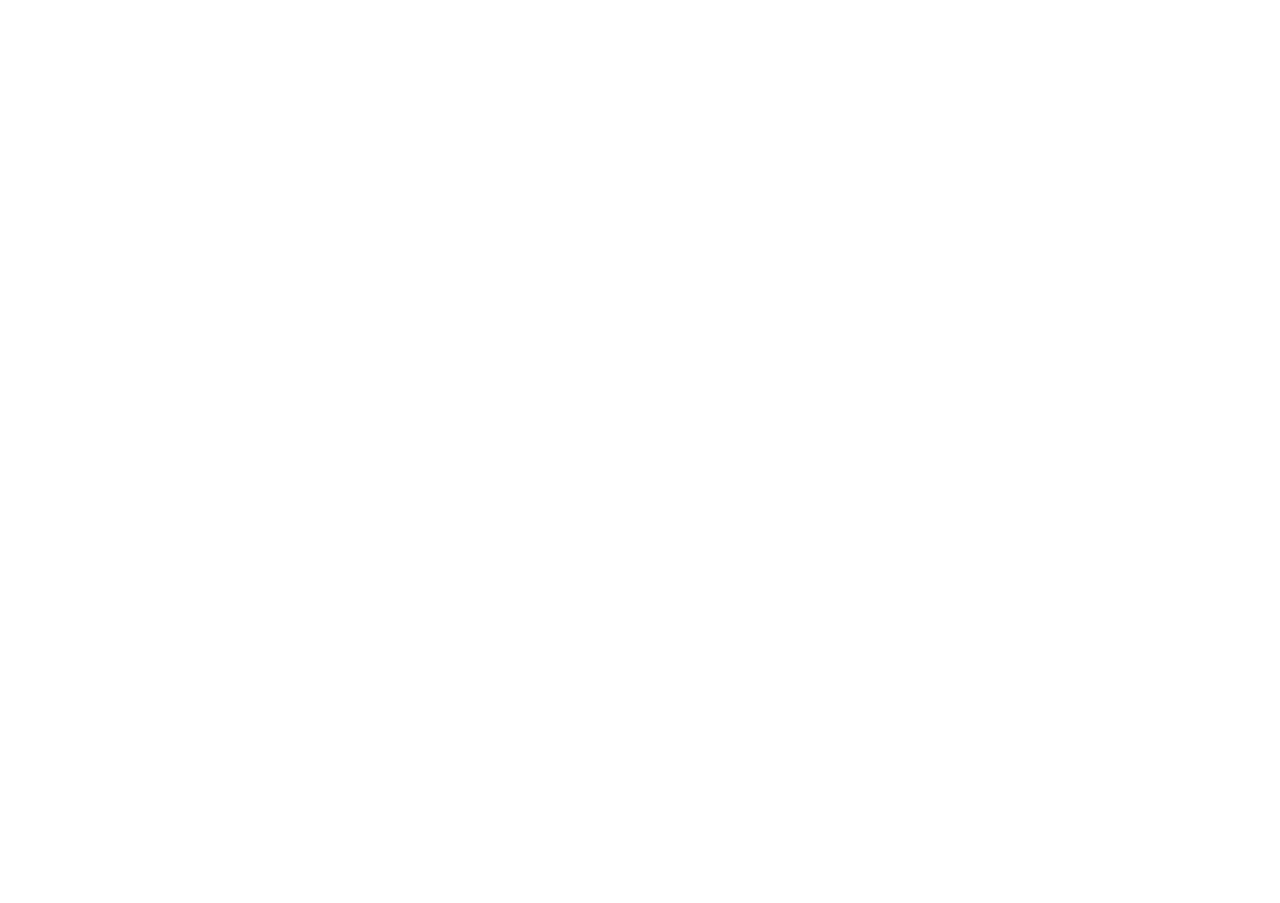
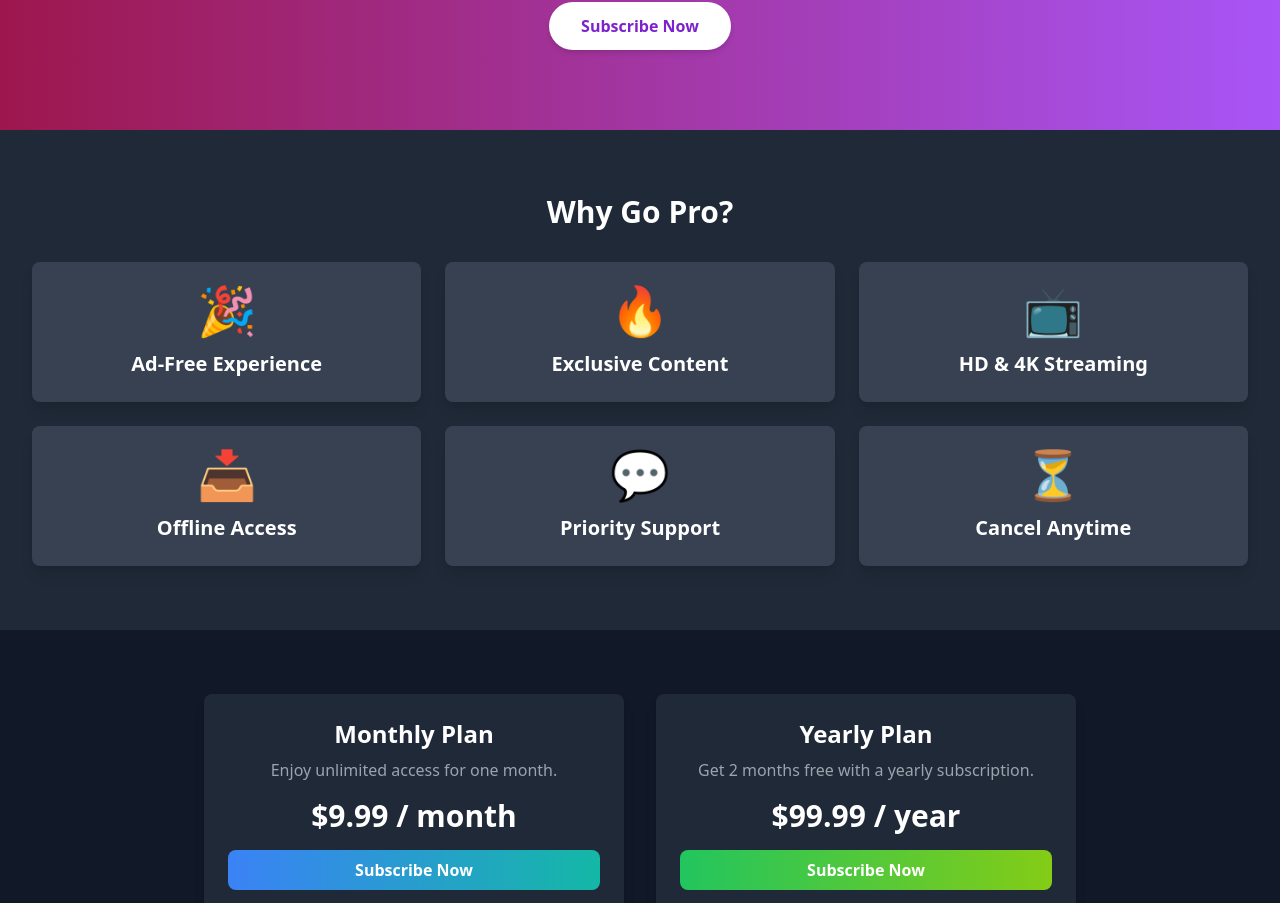
Before and after one commit to jatinprime/Project1, a React (Vite) app in the folder Client/: page /subscription in a window 1280 px wide. Before the commit this address had no page. Shown: the part 194-1097 px from the top of the page. Before the commit the page ends 800 px from the top, so only its background shows below. Built offline with nearby package versions, Linux system fonts and the light colour scheme.

Commit message:
done in file

```diff
--- a/Client/src/Pages/Login.jsx
+++ b/Client/src/Pages/Login.jsx
@@ -256,12 +256,15 @@
           </div>
 
           <div className="text-center">
-            <button
-              type="submit"
-              className="w-full py-3 bg-gradient-to-r from-pink-500 to-purple-500 text-white font-bold rounded-md hover:opacity-90 focus:outline-none focus:ring-2 focus:ring-pink-500"
-            >
-              Login
-            </button>
+          <button
+  type="submit"
+  className="w-full py-3 bg-gradient-to-r from-pink-600 to-purple-500 text-white font-bold rounded-md
+             hover:bg-gradient-to-r hover:from-red-500 hover:to-purple-600 hover:opacity-90
+             focus:outline-none  focus:ring-2 focus:ring-pink-500"
+>
+  Login
+</button>
+
           </div>
         </form>
         <p className="mt-4 text-center text-white text-sm">
--- /dev/null
+++ b/Client/src/Pages/SubscriptionPage.jsx
@@ -0,0 +1,180 @@
+import React, { useState } from "react";
+
+const SubscriptionPage = () => {
+  const [isYearly, setIsYearly] = useState(false);
+
+  return (
+    <div className="bg-gray-900 text-white font-sans">
+      {/* Hero Section */}
+      <div className="relative bg-gradient-to-r from-pink-800 to-purple-500 text-center py-20">
+        <h1 className="text-4xl font-bold mb-4">Unlock Pro Features Today!</h1>
+        <p className="text-lg mb-8">
+          Go beyond limits with ad-free streaming, exclusive content, and more.
+        </p>
+        <button className="px-8 py-3 bg-white text-purple-700 font-semibold rounded-full shadow-md hover:bg-gray-100 transition">
+          Subscribe Now
+        </button>
+      </div>
+
+      {/* Benefits Section */}
+      <div className="py-16 bg-gray-800 text-center">
+        <h2 className="text-3xl font-bold mb-8">Why Go Pro?</h2>
+        <div className="grid grid-cols-1 sm:grid-cols-2 lg:grid-cols-3 gap-6 px-8">
+          {[
+            { title: "Ad-Free Experience", icon: "🎉" },
+            { title: "Exclusive Content", icon: "🔥" },
+            { title: "HD & 4K Streaming", icon: "📺" },
+            { title: "Offline Access", icon: "📥" },
+            { title: "Priority Support", icon: "💬" },
+            { title: "Cancel Anytime", icon: "⏳" },
+          ].map((benefit, index) => (
+            <div
+              key={index}
+              className="bg-gray-700 p-6 rounded-lg shadow-lg flex flex-col items-center"
+            >
+              <div className="text-5xl mb-4">{benefit.icon}</div>
+              <h3 className="text-xl font-semibold">{benefit.title}</h3>
+            </div>
+          ))}
+        </div>
+      </div>
+
+      {/* Pricing Section */}
+      {/* <div className="py-16 bg-gray-900 text-center">
+        <h2 className="text-3xl font-bold mb-8">Choose Your Plan</h2>
+        <div className="flex justify-center mb-6">
+          <button
+            onClick={() => setIsYearly(!isYearly)}
+            className={`px-4 py-2 ${
+              isYearly ? "bg-pink-500" : "bg-gray-700"
+            } text-white font-semibold rounded-md`}
+          >
+            {isYearly ? "Yearly Plan" : "Monthly Plan"}
+          </button>
+        </div>
+        <div className="flex flex-col sm:flex-row justify-center space-y-4 sm:space-y-0 sm:space-x-8">
+          <div className="bg-gray-800 p-6 rounded-md">
+            <h3 className="text-2xl font-bold mb-4">Pro Monthly</h3>
+            <p className="text-lg">$9.99/month</p>
+            <button className="mt-4 px-6 py-2 bg-pink-500 text-white font-semibold rounded-md hover:bg-pink-600">
+              Subscribe
+            </button>
+          </div>
+          <div className="bg-gray-800 p-6 rounded-md">
+            <h3 className="text-2xl font-bold mb-4">Pro Yearly</h3>
+            <p className="text-lg">$99.99/year (Save 20%)</p>
+            <button className="mt-4 px-6 py-2 bg-purple-500 text-white font-semibold rounded-md hover:bg-purple-600">
+              Subscribe
+            </button>
+          </div>
+        </div>
+      </div> */}
+
+
+
+<div className="flex flex-wrap justify-center gap-8 w-full my-16">
+  {/* Monthly Subscription */}
+  <div className="bg-gray-800 p-6 rounded-lg shadow-lg w-[420px] min-h-[200px] flex flex-col">
+    <h2 className="text-2xl font-semibold mb-2 text-center">Monthly Plan</h2>
+    <p className="text-gray-400 text-center mb-4">Enjoy unlimited access for one month.</p>
+    <p className="text-3xl font-bold text-center mb-4">$9.99 / month</p>
+    <button
+      className="w-full py-2 bg-gradient-to-r from-blue-500 to-teal-500 text-white font-semibold rounded-lg
+      hover:bg-gradient-to-l hover:from-teal-600 hover:to-blue-600 transition-all mt-auto"
+    >
+      Subscribe Now
+    </button>
+  </div>
+
+  {/* Yearly Subscription */}
+  <div className="bg-gray-800 p-6 rounded-lg shadow-lg w-[420px] min-h-[200px] flex flex-col">
+    <h2 className="text-2xl font-semibold mb-2 text-center">Yearly Plan</h2>
+    <p className="text-gray-400 text-center mb-4">Get 2 months free with a yearly subscription.</p>
+    <p className="text-3xl font-bold text-center mb-4">$99.99 / year</p>
+    <button
+      className="w-full py-2 bg-gradient-to-r from-green-500 to-lime-500 text-white font-semibold rounded-lg
+      hover:bg-gradient-to-l hover:from-lime-600 hover:to-green-600 transition-all mt-auto"
+    >
+      Subscribe Now
+    </button>
+  </div>
+</div>
+
+
+
+      {/* Comparison Table */}
+      <div className="py-16 bg-gray-800">
+        <h2 className="text-3xl font-bold text-center mb-8">
+          Free vs. Pro Comparison
+        </h2>
+        <table className="w-3/4 mx-auto table-auto text-left text-white">
+          <thead>
+            <tr>
+              <th className="px-4 py-2 border-b-2">Feature</th>
+              <th className="px-4 py-2 border-b-2">Free</th>
+              <th className="px-4 py-2 border-b-2">Pro</th>
+            </tr>
+          </thead>
+          <tbody>
+            {[
+              ["Ad-Free Experience", "❌", "✅"],
+              ["Exclusive Content", "❌", "✅"],
+              ["HD & 4K Streaming", "❌", "✅"],
+              ["Offline Access", "❌", "✅"],
+              ["Priority Support", "❌", "✅"],
+            ].map(([feature, free, pro], index) => (
+              <tr key={index}>
+                <td className="px-4 py-2 border-b">{feature}</td>
+                <td className="px-4 py-2 border-b">{free}</td>
+                <td className="px-4 py-2 border-b">{pro}</td>
+              </tr>
+            ))}
+          </tbody>
+        </table>
+      </div>
+
+      {/* Footer */}
+      <footer className="py-6 bg-gray-900 text-center text-sm text-gray-500">
+        <p>&copy; {new Date().getFullYear()} Pro Subscription. All Rights Reserved.</p>
+      </footer>
+    </div>
+  );
+};
+
+export default SubscriptionPage;
+
+
+
+// import React from "react";
+
+// const SubscriptionPage = () => {
+//   return (
+//     <div className="min-h-screen bg-gray-900 text-white flex flex-col items-center py-10 px-4">
+//       {/* Top Header */}
+//       <div className="text-center mb-8">
+//         <h1 className="text-4xl font-bold text-white mb-4">Pro Subscription</h1>
+//         <button
+//           className="py-3 px-6 bg-gradient-to-r from-pink-600 to-purple-600 text-white font-bold rounded-lg
+//           border-2 border-pink-500 hover:bg-gradient-to-l hover:from-purple-700 hover:to-pink-700
+//           focus:outline-none focus:ring-2 focus:ring-purple-500 transition-all"
+//         >
+//           Subscribe Now
+//         </button>
+//       </div>
+
+
+//       {/* Additional Features */}
+//       <div className="mt-10 text-center">
+//         <h2 className="text-3xl font-bold mb-4">Why Go Pro?</h2>
+//         <ul className="list-disc list-inside space-y-2 text-gray-300">
+//           <li>Ad-free streaming experience</li>
+//           <li>Exclusive content and early access</li>
+//           <li>Support for high-definition (HD) streaming</li>
+//           <li>Download and watch offline</li>
+//         </ul>
+//       </div>
+//     </div>
+//   );
+// };
+
+// export default SubscriptionPage;
--- a/Client/src/main.jsx
+++ b/Client/src/main.jsx
@@ -15,6 +15,7 @@
 import Contact from './Pages/contact.jsx'
 import MovieDetails from './Pages/MovieDetails'
 import CategoryMoviePage from './Pages/CategoryMoviePage.jsx'
+import SubscriptionPage from './Pages/SubscriptionPage.jsx'
 
 const router = createBrowserRouter(
   createRoutesFromElements(
@@ -27,6 +28,7 @@
       <Route path = "/privacy-policy" element = {<PrivacyPolicy/>} />
       <Route path="/movie/:title" element={<MovieDetails />} /> {/* Dynamic route */}
       <Route path="/category/:genre" element={<CategoryMoviePage/>} />
+      <Route path = "/subscription" element= {<SubscriptionPage/>} />
       {/* <Route path='/movie' element = {<MovieDetails/>} /> */}
         <Route path = "*" element = {<Notfound/>} />
 
```
Also changed, not shown: Client/src/Pages/Home.jsx (+153 -129 lines), Client/updates/projectUpdate.txt.
